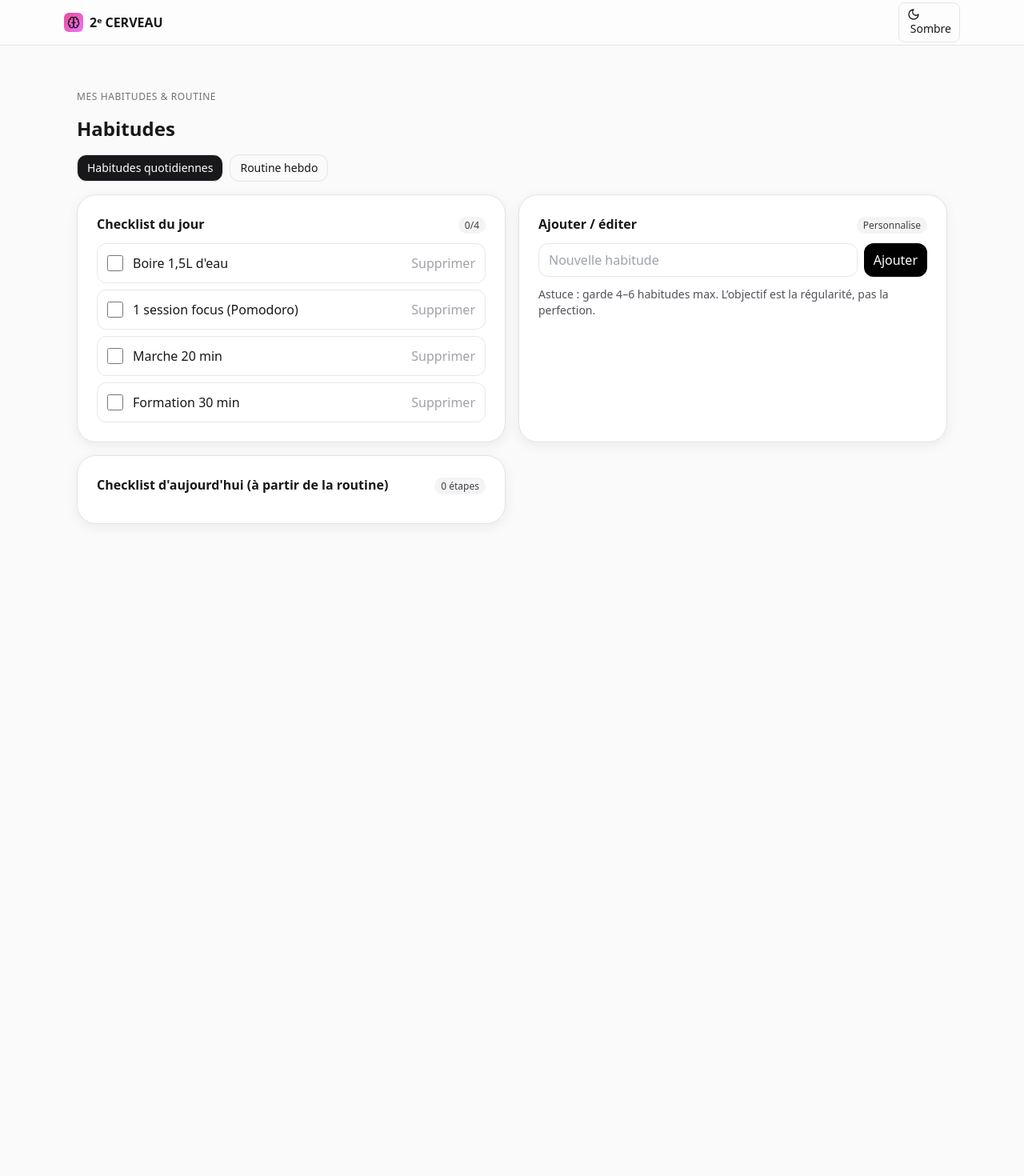
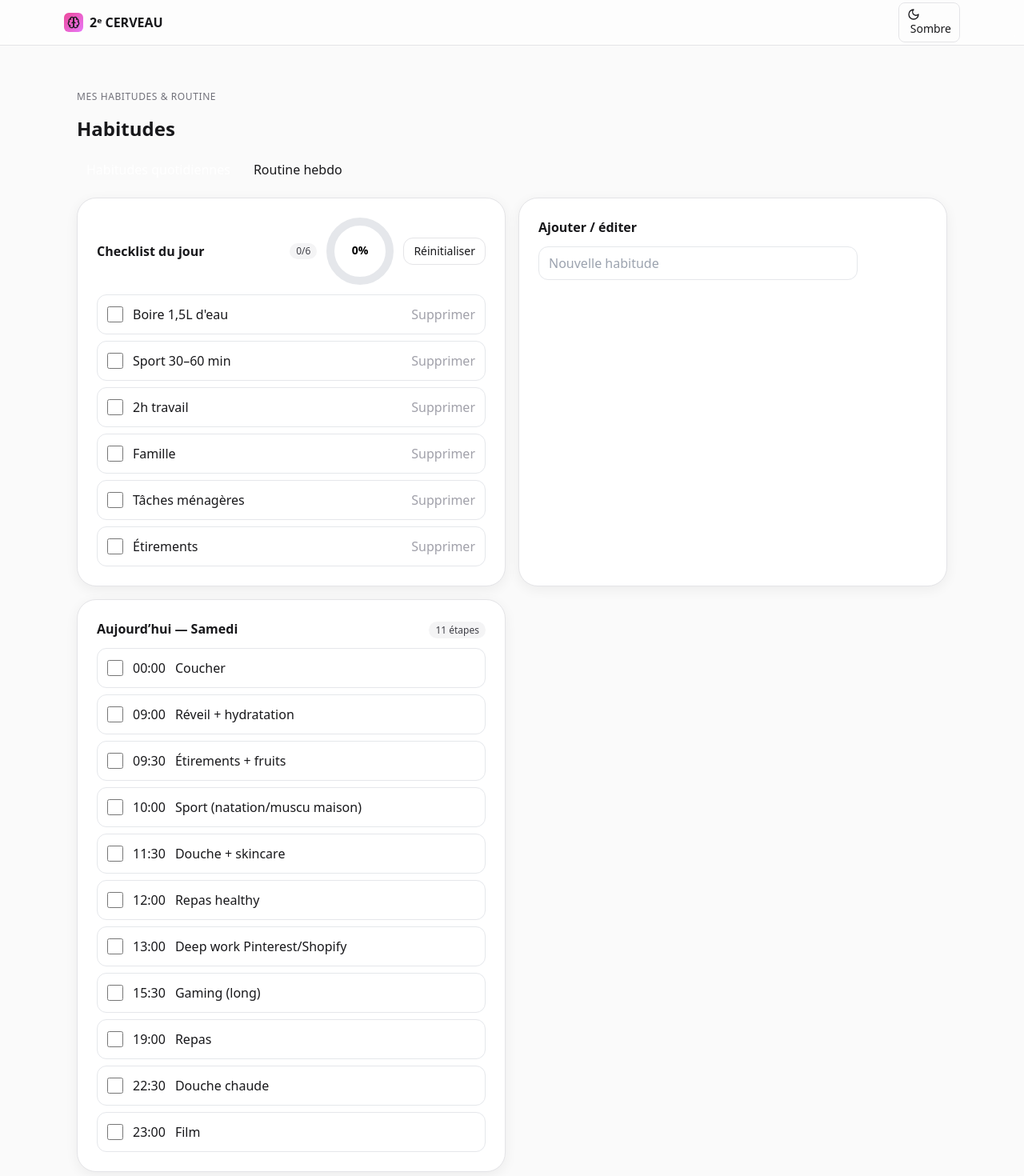
Before and after one commit to PaPyNoVa-84/Routine-All-Day, a React (Vite) app in the folder second-brain-weekly-react/: page /habits in a window 1280 px wide. Shown: the top 1470 px of the page at 80% size. Before the commit the page ends 800 px from the top, so only its background shows below. Built offline with nearby package versions, Linux system fonts and the light colour scheme.

Commit message:
Update Habits.jsx

```diff
--- a/second-brain-weekly-react/src/pages/Habits.jsx
+++ b/second-brain-weekly-react/src/pages/Habits.jsx
@@ -1,51 +1,133 @@
-import React, { useEffect, useMemo, useState } from 'react'
+import React, { useEffect, useMemo, useState, useCallback } from 'react'
 
-// Helpers
+/* ========= Helpers date & storage ========= */
 const todayKey = () => new Date().toISOString().slice(0,10)
 const load = (k, f) => { try { const v = localStorage.getItem(k); return v ? JSON.parse(v) : f } catch { return f } }
 const save = (k, v) => localStorage.setItem(k, JSON.stringify(v))
 
+/* Temps restant jusqu’à minuit (reset quotidien des habitudes) */
+function msUntilMidnight() {
+  const now = new Date()
+  const next = new Date(now)
+  next.setHours(24, 0, 0, 0)
+  return next.getTime() - now.getTime()
+}
+
+/* Temps restant jusqu’au prochain lundi 00:00 (reset hebdo routine) */
+function msUntilNextMonday() {
+  const now = new Date()
+  const next = new Date(now)
+  const day = now.getDay() // 0=dim, 1=lun, ...6=sam
+  const add = (8 - day) % 7 || 7
+  next.setDate(now.getDate() + add)
+  next.setHours(0, 0, 0, 0)
+  return next.getTime() - now.getTime()
+}
+
+/* ========= Habitudes par défaut ========= */
 const defaultHabits = [
-  { id:'h_water', name:"Boire 1,5L d'eau" },
-  { id:'h_focus', name:'1 session focus (Pomodoro)' },
-  { id:'h_walk', name:'Marche 20 min' },
-  { id:'h_learning', name:'Formation 30 min' },
+  { id:'h_water',   name:"Boire 1,5L d'eau" },
+  { id:'h_sport',   name:'Sport 30–60 min' },
+  { id:'h_work2h',  name:'2h travail' },
+  { id:'h_family',  name:'Famille' },
+  { id:'h_house',   name:'Tâches ménagères' },
+  { id:'h_stretch', name:'Étirements' },
 ]
 
+/* ========= Routine hebdo par défaut (planning simplifié) ========= */
+/* IMPORTANT: clés en anglais (Mon..Sun) pour le code, libellés FR pour l’affichage */
 const defaultTemplate = {
   Mon: [
-    { id:'mon-0800', time:'08:00', text:"Hydratation + routine soin" },
-    { id:'mon-0900', time:'09:00', text:"Deep Work — Produit/Pubs" },
-    { id:'mon-1115', time:'11:15', text:"Créa visuels / copies" },
-    { id:'mon-1400', time:'14:00', text:"Analyse KPI / itérations" },
-    { id:'mon-1800', time:'18:00', text:"Sport" }
+    { id: 'mo1', time: '09:00', text: 'Réveil + hydratation' },
+    { id: 'mo2', time: '09:30', text: 'Étirements + fruits' },
+    { id: 'mo3', time: '10:00', text: 'Sport (natation/muscu maison)' },
+    { id: 'mo4', time: '11:30', text: 'Douche + skincare' },
+    { id: 'mo5', time: '12:00', text: 'Repas healthy' },
+    { id: 'mo6', time: '13:00', text: 'Deep work Pinterest/Shopify' },
+    { id: 'mo7', time: '16:00', text: 'Pause / Gaming' },
+    { id: 'mo8', time: '19:00', text: 'Repas' },
+    { id: 'mo9', time: '22:30', text: 'Douche chaude' },
+    { id: 'mo10', time: '23:00', text: 'Film' },
+    { id: 'mo11', time: '00:00', text: 'Coucher' },
   ],
   Tue: [
-    { id:'tue-0800', time:'08:00', text:"Hydratation + marche 10 min" },
-    { id:'tue-0900', time:'09:00', text:"Deep Work — Offre" },
-    { id:'tue-1100', time:'11:00', text:"UGC / Créa publicités" },
-    { id:'tue-1600', time:'16:00', text:"Admin / mails" },
-    { id:'tue-1830', time:'18:30', text:"Marche 20 min" }
+    { id: 'tu1', time: '09:00', text: 'Réveil + hydratation' },
+    { id: 'tu2', time: '09:30', text: 'Étirements + fruits' },
+    { id: 'tu3', time: '10:00', text: 'Stats Pinterest' },
+    { id: 'tu4', time: '11:00', text: 'Natation' },
+    { id: 'tu5', time: '12:30', text: 'Repas healthy' },
+    { id: 'tu6', time: '14:00', text: 'Deep work Pinterest/Shopify' },
+    { id: 'tu7', time: '16:30', text: 'Gaming' },
+    { id: 'tu8', time: '19:00', text: 'Repas' },
+    { id: 'tu9', time: '22:30', text: 'Douche chaude' },
+    { id: 'tu10', time: '23:00', text: 'Film' },
+    { id: 'tu11', time: '00:00', text: 'Coucher' },
   ],
-  Wed: [],
-  Thu: [],
-  Fri: [],
-  Sat: [],
+  Wed: [
+    { id: 'we1', time: '10:30', text: 'Réveil + hydratation + étirements + fruits' },
+    { id: 'we2', time: '11:30', text: 'Natation / repas' },
+    { id: 'we3', time: '14:00', text: 'Famille' },
+    { id: 'we4', time: '20:00', text: 'Repas' },
+    { id: 'we5', time: '22:30', text: 'Douche chaude' },
+    { id: 'we6', time: '23:00', text: 'Film' },
+    { id: 'we7', time: '00:00', text: 'Coucher' },
+  ],
+  Thu: [
+    { id: 'th1', time: '09:00', text: 'Réveil + hydratation' },
+    { id: 'th2', time: '09:30', text: 'Étirements + fruits' },
+    { id: 'th3', time: '10:00', text: 'Sport (natation/muscu maison)' },
+    { id: 'th4', time: '11:30', text: 'Douche + skincare' },
+    { id: 'th5', time: '12:00', text: 'Repas healthy' },
+    { id: 'th6', time: '13:00', text: 'Deep work Pinterest/Shopify' },
+    { id: 'th7', time: '15:30', text: 'Gaming' },
+    { id: 'th8', time: '19:00', text: 'Repas' },
+    { id: 'th9', time: '22:30', text: 'Douche chaude' },
+    { id: 'th10', time: '23:00', text: 'Film' },
+    { id: 'th11', time: '00:00', text: 'Coucher' },
+  ],
+  Fri: [
+    { id: 'fr1', time: '09:00', text: 'Réveil + hydratation' },
+    { id: 'fr2', time: '09:30', text: 'Étirements + fruits' },
+    { id: 'fr3', time: '10:00', text: 'Sport (natation/muscu maison)' },
+    { id: 'fr4', time: '11:30', text: 'Douche + skincare' },
+    { id: 'fr5', time: '12:00', text: 'Repas healthy' },
+    { id: 'fr6', time: '13:00', text: 'Deep work Pinterest/Shopify' },
+    { id: 'fr7', time: '15:30', text: 'Gaming' },
+    { id: 'fr8', time: '19:00', text: 'Repas' },
+    { id: 'fr9', time: '22:30', text: 'Douche chaude' },
+    { id: 'fr10', time: '23:00', text: 'Film' },
+    { id: 'fr11', time: '00:00', text: 'Coucher' },
+  ],
+  Sat: [
+    { id: 'sa1', time: '09:00', text: 'Réveil + hydratation' },
+    { id: 'sa2', time: '09:30', text: 'Étirements + fruits' },
+    { id: 'sa3', time: '10:00', text: 'Sport (natation/muscu maison)' },
+    { id: 'sa4', time: '11:30', text: 'Douche + skincare' },
+    { id: 'sa5', time: '12:00', text: 'Repas healthy' },
+    { id: 'sa6', time: '13:00', text: 'Deep work Pinterest/Shopify' },
+    { id: 'sa7', time: '15:30', text: 'Gaming (long)' },
+    { id: 'sa8', time: '19:00', text: 'Repas' },
+    { id: 'sa9', time: '22:30', text: 'Douche chaude' },
+    { id: 'sa10', time: '23:00', text: 'Film' },
+    { id: 'sa11', time: '00:00', text: 'Coucher' },
+  ],
   Sun: [
-    { id:'sun-1030', time:'10:30', text:"Réveil + hydratation + étirements + fruits" },
-    { id:'sun-1130', time:'11:30', text:"Natation / repas" },
-    { id:'sun-1400', time:'14:00', text:"Famille" },
-    { id:'sun-2000', time:'20:00', text:"Repas" },
-    { id:'sun-2230', time:'22:30', text:"Douche chaude" },
-    { id:'sun-2300', time:'23:00', text:"Film" },
-    { id:'sun-0000', time:'00:00', text:"Coucher" }
-  ]
+    { id: 'su1', time: '10:30', text: 'Réveil + hydratation + étirements + fruits' },
+    { id: 'su2', time: '11:30', text: 'Natation / repas' },
+    { id: 'su3', time: '14:00', text: 'Famille' },
+    { id: 'su4', time: '20:00', text: 'Repas' },
+    { id: 'su5', time: '22:30', text: 'Douche chaude' },
+    { id: 'su6', time: '23:00', text: 'Film' },
+    { id: 'su7', time: '00:00', text: 'Coucher' },
+  ],
 }
 
-const wd =  ['Sun','Mon','Tue','Wed','Thu','Fri','Sat']
+/* Ordre des jours & libellés FR */
+const wd = ['Sun','Mon','Tue','Wed','Thu','Fri','Sat']
 const wdLabel = { Mon:'Lundi', Tue:'Mardi', Wed:'Mercredi', Thu:'Jeudi', Fri:'Vendredi', Sat:'Samedi', Sun:'Dimanche' }
 
-function Section({ title, right, children }){
+/* ========= UI helpers ========= */
+function Section({ title, right, children }) {
   return (
     <div className="card p-5 md:p-6">
       <div className="flex items-center justify-between mb-3">
@@ -57,87 +139,179 @@ function Section({ title, right, children }){
   )
 }
 
+function ProgressRing({ value=0, size=84, stroke=10 }) {
+  const r = (size - stroke) / 2
+  const c = 2 * Math.PI * r
+  const o = c * (1 - Math.min(Math.max(value,0),1))
+  return (
+    <svg width={size} height={size}>
+      <circle cx={size/2} cy={size/2} r={r} stroke="#e5e7eb" className="dark:stroke-zinc-800" strokeWidth={stroke} fill="none"/>
+      <circle cx={size/2} cy={size/2} r={r} stroke="var(--accent)" strokeWidth={stroke} fill="none"
+              style={{transform:'rotate(-90deg)', transformOrigin:'50% 50%'}}
+              strokeDasharray={c} strokeDashoffset={o} strokeLinecap="round"/>
+      <text x="50%" y="50%" dominantBaseline="middle" textAnchor="middle" className="text-sm font-semibold">
+        {Math.round(value*100)}%
+      </text>
+    </svg>
+  )
+}
+
+/* ========= composant principal ========= */
 export default function Habits(){
-  // Habitudes quotidiennes
-  const [habits, setHabits] = useState(()=> load('habits:list', defaultHabits))
-  const [done, setDone] = useState(()=> load('habits:done:'+todayKey(), {}) )
+  const [tab, setTab] = useState('daily') // daily | week
+
+  /* --- HABITUDES (liste + reset quotidien) --- */
+  const HABITS_KEY = 'habits:list:v2'
+  const [habits, setHabits] = useState(()=> load(HABITS_KEY, defaultHabits))
+  const [done, setDone] = useState(()=> load('habits:done:'+todayKey(), {}))
   const [newHabit, setNewHabit] = useState('')
-  const doneCount = Object.values(done).filter(Boolean).length
 
-  useEffect(()=> save('habits:list', habits), [habits])
+  useEffect(()=> save(HABITS_KEY, habits), [habits])
   useEffect(()=> save('habits:done:'+todayKey(), done), [done])
 
+  const toggleHabit = id => setDone(d => ({ ...d, [id]: !d[id] }))
   const addHabit = ()=>{
-    if(!newHabit.trim()) return
-    setHabits(h=> [...h, { id: crypto.randomUUID(), name:newHabit.trim() } ])
-    setNewHabit('')
+    const n = newHabit.trim(); if(!n) return
+    setHabits(h => [...h, { id: crypto.randomUUID(), name:n }]); setNewHabit('')
   }
-  const removeHabit = (id)=> setHabits(h=> h.filter(x=>x.id!==id))
-  const toggle = (id)=> setDone(d=> ({ ...d, [id]: !d[id] }))
+  const removeHabit = id => setHabits(h => h.filter(x => x.id!==id))
+  const progress = useMemo(()=> habits.length ? Object.values(done).filter(Boolean).length / habits.length : 0, [done, habits])
 
-  // Routine Hebdo (template + checklist du jour)
-  const [tmpl, setTmpl] = useState(()=> load('routine:template', defaultTemplate))
-  const [tab, setTab] = useState('daily') // 'daily' | 'week'
-  const today = new Date()
-  const todayWd = wd[today.getDay()]
+  /* --- ROUTINE HEBDO (reset chaque lundi 00:00) --- */
+  const ROUTINE_KEY = 'routine:template:v3' // bump -> charge ces nouveaux defaults
+  const [tmpl, setTmpl] = useState(()=> load(ROUTINE_KEY, defaultTemplate))
+  useEffect(()=> save(ROUTINE_KEY, tmpl), [tmpl])
+
+  // garde-fou : si rien en storage, recharge les defaults
+  useEffect(() => {
+    if (!tmpl || Object.keys(tmpl).length === 0 || !tmpl.Mon) setTmpl(defaultTemplate)
+  }, []) // une seule fois
+
+  const todayWd = wd[new Date().getDay()]
   const [currentDay, setCurrentDay] = useState(todayWd)
-  useEffect(()=> save('routine:template', tmpl), [tmpl])
 
-  const addItem = (day)=> setTmpl(t=> ({ ...t, [day]: [...(t[day]||[]), { id: crypto.randomUUID(), time:'09:00', text:'Nouvelle action' }] }))
-  const removeItem = (day, id)=> setTmpl(t=> ({ ...t, [day]: (t[day]||[]).filter(x=>x.id!==id) }))
-  const updateItem = (day, id, patch)=> setTmpl(t=> ({ ...t, [day]: (t[day]||[]).map(x=> x.id===id ? { ...x, ...patch } : x ) }))
+  const addStep = day => setTmpl(t => ({ ...t, [day]: [...(t[day]||[]), { id:crypto.randomUUID(), time:'09:00', text:'Nouvelle étape' }] }))
+  const rmStep = (day,id) => setTmpl(t => ({ ...t, [day]: (t[day]||[]).filter(x => x.id!==id) }))
+  const updStep = (day,id,patch) => setTmpl(t => ({ ...t, [day]: (t[day]||[]).map(x => x.id===id ? { ...x, ...patch } : x) }))
 
-  // Checklist “Aujourd’hui” basée sur le template du jour
+  // cases cochées "Aujourd’hui" (issues de la routine)
   const [todayCheck, setTodayCheck] = useState(()=> load('routine:done:'+todayKey(), {}))
   useEffect(()=> save('routine:done:'+todayKey(), todayCheck), [todayCheck])
   const todayList = (tmpl[todayWd]||[]).sort((a,b)=> a.time.localeCompare(b.time))
 
+  /* ======= REMISES À ZÉRO ======= */
+
+  // 1) Habitudes : reset QUOTIDIEN à 00:00
+  const resetDailyHabits = useCallback(() => {
+    Object.keys(localStorage).forEach(k => {
+      if (k.startsWith('habits:done:')) localStorage.removeItem(k)
+    })
+    setDone({})
+    localStorage.setItem('habits:lastDate', todayKey())
+  }, [])
+
+  useEffect(() => {
+    const today = todayKey()
+    const last = localStorage.getItem('habits:lastDate')
+    if (last !== today) resetDailyHabits()
+    const t = setTimeout(() => resetDailyHabits(), msUntilMidnight())
+    return () => clearTimeout(t)
+  }, [resetDailyHabits])
+
+  // 2) Routine : reset HEBDOMADAIRE chaque LUNDI 00:00
+  const resetWeeklyRoutine = useCallback(() => {
+    // supprime toutes les coches de routine (pour tous les jours)
+    Object.keys(localStorage).forEach(k => {
+      if (k.startsWith('routine:done:')) localStorage.removeItem(k)
+    })
+    // remet la liste du jour (UI) à vide
+    setTodayCheck({})
+    // mémorise la date du dernier lundi pour ne pas boucler
+    localStorage.setItem('routine:lastMonday', new Date().toISOString().slice(0,10))
+  }, [])
+
+  useEffect(() => {
+    // Au chargement : si on est lundi ET que ce n'est pas déjà fait aujourd'hui -> reset
+    const now = new Date()
+    const isMonday = now.getDay() === 1
+    const lastMonday = localStorage.getItem('routine:lastMonday')
+    const today = todayKey()
+    if (isMonday && lastMonday !== today) resetWeeklyRoutine()
+
+    // Programme le prochain reset pour le prochain lundi 00:00
+    const t = setTimeout(() => resetWeeklyRoutine(), msUntilNextMonday())
+    return () => clearTimeout(t)
+  }, [resetWeeklyRoutine])
+
+  /* ========= rendu ========= */
   return (
     <div className="container py-6 space-y-4">
-      <div className="text-xs text-zinc-500 mb-1 uppercase tracking-wider">Mes habitudes & routine</div>
-      <h1 className="text-2xl font-bold mb-2">Habitudes</h1>
+      <div className="text-xs text-zinc-500 uppercase tracking-wider">Mes habitudes & routine</div>
+      <h1 className="text-2xl font-bold">Habitudes</h1>
 
-      {/* Onglets */}
-      <div className="flex gap-2 text-sm mb-2">
-        <button onClick={()=>setTab('daily')} className={`px-3 py-1.5 rounded-xl border ${tab==='daily' ? 'bg-zinc-900 text-white dark:bg-white dark:text-black' : 'border-zinc-200 dark:border-zinc-800'}`}>Habitudes quotidiennes</button>
-        <button onClick={()=>setTab('week')} className={`px-3 py-1.5 rounded-xl border ${tab==='week' ? 'bg-zinc-900 text-white dark:bg-white dark:text-black' : 'border-zinc-200 dark:border-zinc-800'}`}>Routine hebdo</button>
+      {/* Onglets sticky */}
+      <div className="sticky-tabs mt-2">
+        <div className="sticky-tabs-inner inline-flex gap-1">
+          <button onClick={()=>setTab('daily')}  className={`px-3 py-1.5 rounded-xl ${tab==='daily' ? 'text-white' : 'border border-transparent'}`} style={tab==='daily'?{background:'var(--accent)'}:{}} >
+            Habitudes quotidiennes
+          </button>
+          <button onClick={()=>setTab('week')} className={`px-3 py-1.5 rounded-xl ${tab==='week' ? 'text-white' : 'border border-transparent'}`} style={tab==='week'?{background:'var(--accent)'}:{}} >
+            Routine hebdo
+          </button>
+        </div>
       </div>
 
       {tab==='daily' && (
         <div className="grid md:grid-cols-2 gap-4">
-          <Section title="Checklist du jour" right={<span className="badge">{doneCount}/{habits.length}</span>}>
+          <Section
+            title="Checklist du jour"
+            right={
+              <div className="flex items-center gap-3">
+                <span className="badge">{Object.values(done).filter(Boolean).length}/{habits.length}</span>
+                <ProgressRing value={progress}/>
+                <button
+                  onClick={resetDailyHabits}
+                  className="px-3 py-1.5 rounded-xl border border-zinc-200 dark:border-zinc-800 text-sm"
+                  title="Remettre à zéro les coches d’habitudes"
+                >
+                  Réinitialiser
+                </button>
+              </div>
+            }
+          >
             <div className="space-y-2">
-              {habits.map(h=> (
-                <label key={h.id} className="flex items-center justify-between rounded-xl border p-3 dark:border-zinc-800">
+              {habits.map(h => (
+                <label key={h.id} className="flex items-center justify-between rounded-xl border p-3 dark:border-zinc-800 hover:shadow">
                   <div className="flex items-center gap-3">
-                    <input type="checkbox" checked={!!done[h.id]} onChange={()=>toggle(h.id)} className="h-5 w-5"/>
+                    <input type="checkbox" className="h-5 w-5" checked={!!done[h.id]} onChange={()=>toggleHabit(h.id)} />
                     <span>{h.name}</span>
                   </div>
                   <button onClick={()=>removeHabit(h.id)} className="text-zinc-400 hover:text-red-500">Supprimer</button>
                 </label>
               ))}
+              {habits.length===0 && <div className="text-sm text-zinc-500">Aucune habitude pour l’instant.</div>}
             </div>
           </Section>
 
-          <Section title="Ajouter / éditer" right={<span className="badge">Personnalise</span>}>
-            <div className="flex gap-2 mb-3">
-              <input value={newHabit} onChange={e=>setNewHabit(e.target.value)} placeholder="Nouvelle habitude" className="border rounded-xl px-3 py-2 w-full"/>
-              <button onClick={addHabit} className="px-3 py-2 rounded-xl bg-black text-white dark:bg-white dark:text-black">Ajouter</button>
+          <Section title="Ajouter / éditer">
+            <div className="flex gap-2">
+              <input value={newHabit} onChange={e=>setNewHabit(e.target.value)} placeholder="Nouvelle habitude"
+                     className="border rounded-xl px-3 py-2 w-full dark:border-zinc-800"/>
+              <button onClick={addHabit} className="px-3 py-2 rounded-xl text-white" style={{background:'var(--accent)'}}>Ajouter</button>
             </div>
-            <p className="text-sm text-zinc-600 dark:text-zinc-300">Astuce : garde 4–6 habitudes max. L’objectif est la régularité, pas la perfection.</p>
           </Section>
 
-          <Section title="Checklist d'aujourd'hui (à partir de la routine)" right={<span className="badge">{todayList.length} étapes</span>}>
+          <Section title={`Aujourd’hui — ${wdLabel[wd[new Date().getDay()]]}`} right={<span className="badge">{todayList.length} étapes</span>}>
             <div className="space-y-2">
               {todayList.map(it => (
-                <label key={it.id} className="flex items-center justify-between rounded-xl border p-3 dark:border-zinc-800">
-                  <div className="flex items-center gap-3">
-                    <input type="checkbox" checked={!!todayCheck[it.id]} onChange={()=> setTodayCheck(s=> ({...s, [it.id]: !s[it.id]})) } className="h-5 w-5"/>
-                    <span className="font-medium tabular-nums">{it.time}</span>
-                    <span>{it.text}</span>
-                  </div>
+                <label key={it.id} className="flex items-center gap-3 rounded-xl border p-3 dark:border-zinc-800">
+                  <input type="checkbox" className="h-5 w-5" checked={!!todayCheck[it.id]}
+                         onChange={()=>setTodayCheck(s=>({...s, [it.id]: !s[it.id]}))}/>
+                  <span className="font-medium tabular-nums">{it.time}</span>
+                  <span>{it.text}</span>
                 </label>
               ))}
+              {todayList.length===0 && <div className="text-sm text-zinc-500">Aucune étape prévue.</div>}
             </div>
           </Section>
         </div>
@@ -147,37 +321,26 @@ export default function Habits(){
         <div className="space-y-4">
           <div className="flex flex-wrap gap-2">
             {['Mon','Tue','Wed','Thu','Fri','Sat','Sun'].map(d => (
-              <button key={d} onClick={()=>setCurrentDay(d)} className={`px-3 py-1.5 rounded-xl border ${currentDay===d ? 'bg-zinc-900 text-white dark:bg-white dark:text-black' : 'border-zinc-200 dark:border-zinc-800'}`}>{wdLabel[d]}</button>
+              <button key={d} onClick={()=>setCurrentDay(d)}
+                className={`px-3 py-1.5 rounded-xl border ${currentDay===d?'text-white':''}`}
+                style={currentDay===d?{background:'var(--accent)'}:{}} >
+                {wdLabel[d]}
+              </button>
             ))}
           </div>
 
-          <Section title={`Routine — ${wdLabel[currentDay]}`} right={<button onClick={()=>addItem(currentDay)} className="px-3 py-1.5 rounded-xl border border-zinc-200 dark:border-zinc-800">+ Étape</button>}>
+          <Section title={`Routine — ${wdLabel[currentDay]}`} right={
+            <button onClick={()=>addStep(currentDay)} className="px-3 py-1.5 rounded-xl border border-zinc-200 dark:border-zinc-800">+ Étape</button>
+          }>
             <div className="space-y-2">
-              {(tmpl[currentDay]||[]).sort((a,b)=> a.time.localeCompare(b.time)).map(it => (
+              {(tmpl[currentDay]||[]).sort((a,b)=>a.time.localeCompare(b.time)).map(it => (
                 <div key={it.id} className="flex items-center gap-2 border rounded-xl p-2 dark:border-zinc-800">
-                  <input type="time" value={it.time} onChange={e=>updateItem(currentDay, it.id, { time: e.target.value })} className="border rounded-xl px-2 py-1"/>
-                  <input value={it.text} onChange={e=>updateItem(currentDay, it.id, { text: e.target.value })} className="border rounded-xl px-3 py-1 w-full"/>
-                  <button onClick={()=>removeItem(currentDay, it.id)} className="px-2 py-1 rounded-xl border border-zinc-200 dark:border-zinc-800">Suppr</button>
+                  <input type="time" value={it.time} onChange={e=>updStep(currentDay, it.id, { time:e.target.value })} className="border rounded-xl px-2 py-1 dark:border-zinc-800"/>
+                  <input value={it.text} onChange={e=>updStep(currentDay, it.id, { text:e.target.value })} className="border rounded-xl px-3 py-1 w-full dark:border-zinc-800"/>
+                  <button onClick={()=>rmStep(currentDay, it.id)} className="px-2 py-1 rounded-xl border border-zinc-200 dark:border-zinc-800">Suppr</button>
                 </div>
               ))}
               {(!tmpl[currentDay] || tmpl[currentDay].length===0) && <div className="text-sm text-zinc-500">Aucune étape — ajoute ta première avec “+ Étape”.</div>}
-            </div>
-          </Section>
-
-          <Section title="Exporter / Importer" right={<span className="badge">Sauvegarde</span>}>
-            <div className="flex flex-wrap gap-2 text-sm">
-              <button onClick={()=>{
-                const data = { habits, tmpl }
-                const blob = new Blob([JSON.stringify(data,null,2)], { type:'application/json' })
-                const url = URL.createObjectURL(blob); const a=document.createElement('a')
-                a.href = url; a.download = 'habitudes-routine.json'; a.click(); URL.revokeObjectURL(url)
-              }} className="px-3 py-1.5 rounded-xl border border-zinc-200 dark:border-zinc-800">Exporter</button>
-              <label className="px-3 py-1.5 rounded-xl border border-zinc-200 dark:border-zinc-800 cursor-pointer">
-                Importer
-                <input type="file" accept="application/json" className="hidden" onChange={async (e)=>{
-                  const f=e.target.files?.[0]; if(!f) return; const txt=await f.text(); try{ const p=JSON.parse(txt); if(p.habits) setHabits(p.habits); if(p.tmpl) setTmpl(p.tmpl);}catch{ alert('Fichier invalide') }
-                }}/>
-              </label>
             </div>
           </Section>
         </div>
```
